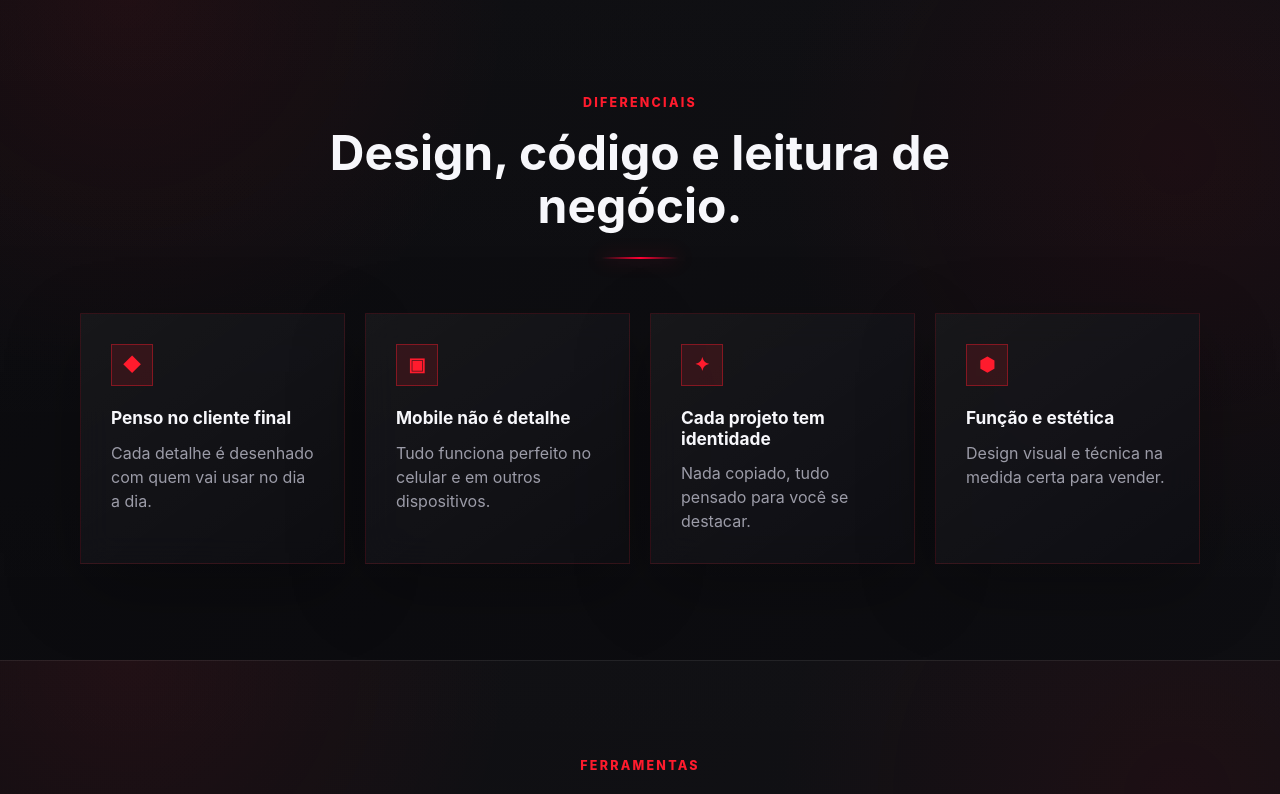
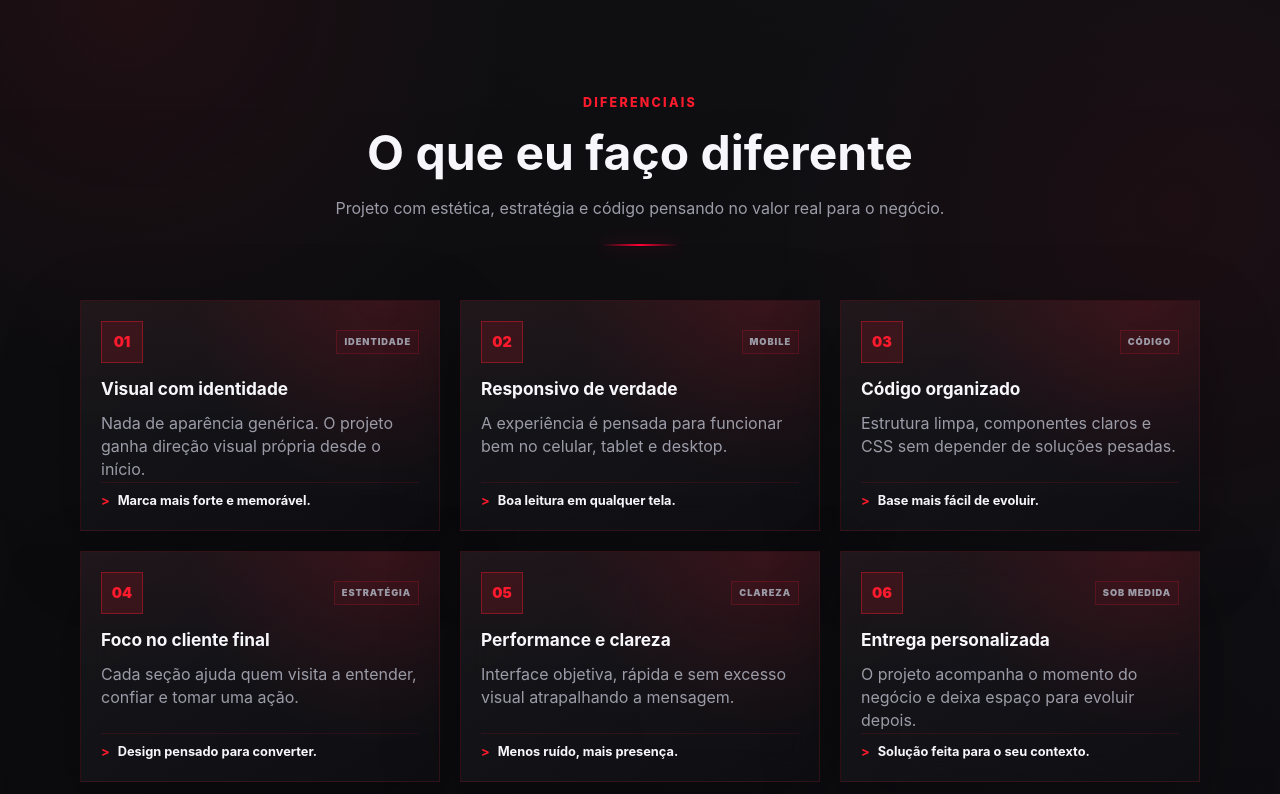
Before and after one commit to coded-by-ck/coded-by-ck, a React (Vite) app: page / in a window 1280 px wide. Shown: the part 4800-5594 px from the top of the page. Built offline with nearby package versions, Linux system fonts and the light colour scheme.

Commit message:
Refina diferenciais

```diff
--- a/src/components/Differentials.jsx
+++ b/src/components/Differentials.jsx
@@ -6,7 +6,10 @@ function Differentials() {
       <div className="container">
         <div className="section-heading">
           <p className="section-kicker">Diferenciais</p>
-          <h2>Design, código e leitura de negócio.</h2>
+          <h2>O que eu faço diferente</h2>
+          <p className="section-support">
+            Projeto com estética, estratégia e código pensando no valor real para o negócio.
+          </p>
         </div>
 
         <div className="card-grid">
@@ -16,9 +19,13 @@ function Differentials() {
               style={{ '--reveal-delay': `${index * 70}ms` }}
               key={differential.title}
             >
-              <span className="symbol-icon">{differential.icon}</span>
+              <div className="differential-card-top">
+                <span className="symbol-icon">{differential.icon}</span>
+                <span className="differential-tag">{differential.tag}</span>
+              </div>
               <h3>{differential.title}</h3>
               <p>{differential.description}</p>
+              <strong>{differential.detail}</strong>
             </article>
           ))}
         </div>
--- a/src/data/differentials.js
+++ b/src/data/differentials.js
@@ -1,22 +1,44 @@
 export const differentials = [
   {
-    icon: '◆',
-    title: 'Penso no cliente final',
-    description: 'Cada detalhe é desenhado com quem vai usar no dia a dia.',
+    icon: '01',
+    tag: 'Identidade',
+    title: 'Visual com identidade',
+    description: 'Nada de aparência genérica. O projeto ganha direção visual própria desde o início.',
+    detail: 'Marca mais forte e memorável.',
   },
   {
-    icon: '▣',
-    title: 'Mobile não é detalhe',
-    description: 'Tudo funciona perfeito no celular e em outros dispositivos.',
+    icon: '02',
+    tag: 'Mobile',
+    title: 'Responsivo de verdade',
+    description: 'A experiência é pensada para funcionar bem no celular, tablet e desktop.',
+    detail: 'Boa leitura em qualquer tela.',
   },
   {
-    icon: '✦',
-    title: 'Cada projeto tem identidade',
-    description: 'Nada copiado, tudo pensado para você se destacar.',
+    icon: '03',
+    tag: 'Código',
+    title: 'Código organizado',
+    description: 'Estrutura limpa, componentes claros e CSS sem depender de soluções pesadas.',
+    detail: 'Base mais fácil de evoluir.',
   },
   {
-    icon: '⬢',
-    title: 'Função e estética',
-    description: 'Design visual e técnica na medida certa para vender.',
+    icon: '04',
+    tag: 'Estratégia',
+    title: 'Foco no cliente final',
+    description: 'Cada seção ajuda quem visita a entender, confiar e tomar uma ação.',
+    detail: 'Design pensado para converter.',
+  },
+  {
+    icon: '05',
+    tag: 'Clareza',
+    title: 'Performance e clareza',
+    description: 'Interface objetiva, rápida e sem excesso visual atrapalhando a mensagem.',
+    detail: 'Menos ruído, mais presença.',
+  },
+  {
+    icon: '06',
+    tag: 'Sob medida',
+    title: 'Entrega personalizada',
+    description: 'O projeto acompanha o momento do negócio e deixa espaço para evoluir depois.',
+    detail: 'Solução feita para o seu contexto.',
   },
 ]
--- a/src/styles/layout.css
+++ b/src/styles/layout.css
@@ -438,6 +438,12 @@
   box-shadow: 0 0 18px rgba(255, 27, 45, 0.38);
 }
 
+.section-support {
+  max-width: 680px;
+  margin: 16px auto 0;
+  color: var(--muted);
+}
+
 .card-grid,
 .projects-grid,
 .tools-grid {
@@ -528,6 +534,79 @@
 
 .symbol-icon {
   font-size: 1.15rem;
+}
+
+.differential-card {
+  position: relative;
+  display: flex;
+  flex-direction: column;
+  min-height: 100%;
+  padding: 20px;
+  overflow: hidden;
+}
+
+.differential-card::before {
+  position: absolute;
+  inset: 0;
+  content: "";
+  pointer-events: none;
+  background:
+    radial-gradient(circle at 84% 0%, rgba(255, 27, 45, 0.12), transparent 12rem),
+    linear-gradient(180deg, rgba(255, 27, 45, 0.045), transparent 52%);
+}
+
+.differential-card > * {
+  position: relative;
+  z-index: 1;
+}
+
+.differential-card-top {
+  display: flex;
+  align-items: center;
+  justify-content: space-between;
+  gap: 12px;
+  margin-bottom: 16px;
+}
+
+.differential-card .symbol-icon {
+  margin-bottom: 0;
+  font-size: 0.9rem;
+}
+
+.differential-tag {
+  border: 1px solid rgba(255, 27, 45, 0.18);
+  padding: 4px 7px;
+  color: var(--muted);
+  background: rgba(255, 27, 45, 0.045);
+  font-size: 0.58rem;
+  font-weight: 900;
+  letter-spacing: 0.1em;
+  text-transform: uppercase;
+}
+
+.differential-card p {
+  min-height: 64px;
+  line-height: 1.46;
+}
+
+.differential-card strong {
+  display: block;
+  margin-top: auto;
+  border-top: 1px solid rgba(255, 27, 45, 0.12);
+  padding-top: 9px;
+  color: var(--text);
+  font-size: 0.8rem;
+  line-height: 1.4;
+}
+
+.differential-card strong::before {
+  content: ">";
+  margin-right: 8px;
+  color: var(--red);
+}
+
+#sobre .card-grid {
+  grid-template-columns: repeat(3, minmax(0, 1fr));
 }
 
 .service-card {
@@ -1724,6 +1803,10 @@
     grid-template-columns: 1fr;
   }
 
+  #sobre .card-grid {
+    grid-template-columns: 1fr;
+  }
+
   .projects-grid {
     grid-template-columns: 1fr;
     gap: 8px;
@@ -1739,6 +1822,14 @@
 
   .service-card {
     padding: 20px;
+  }
+
+  .differential-card {
+    padding: 18px;
+  }
+
+  .differential-card p {
+    min-height: 0;
   }
 
   .service-card p {
@@ -2097,6 +2188,18 @@
 
   .service-card {
     padding: 17px;
+  }
+
+  .differential-card {
+    padding: 15px;
+  }
+
+  .differential-card-top {
+    margin-bottom: 12px;
+  }
+
+  .section-support {
+    font-size: 0.9rem;
   }
 
   .service-card-top {
```
